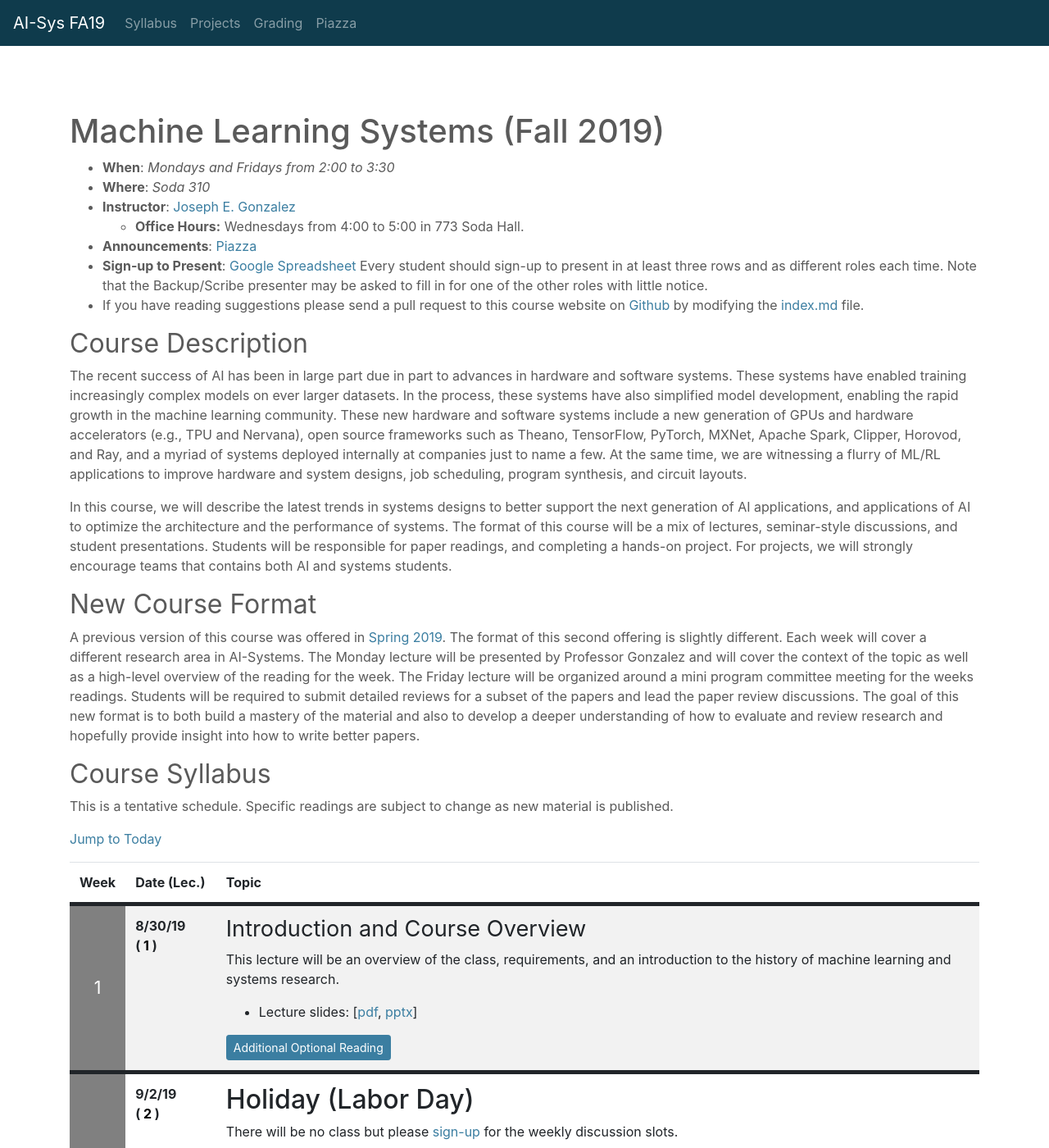
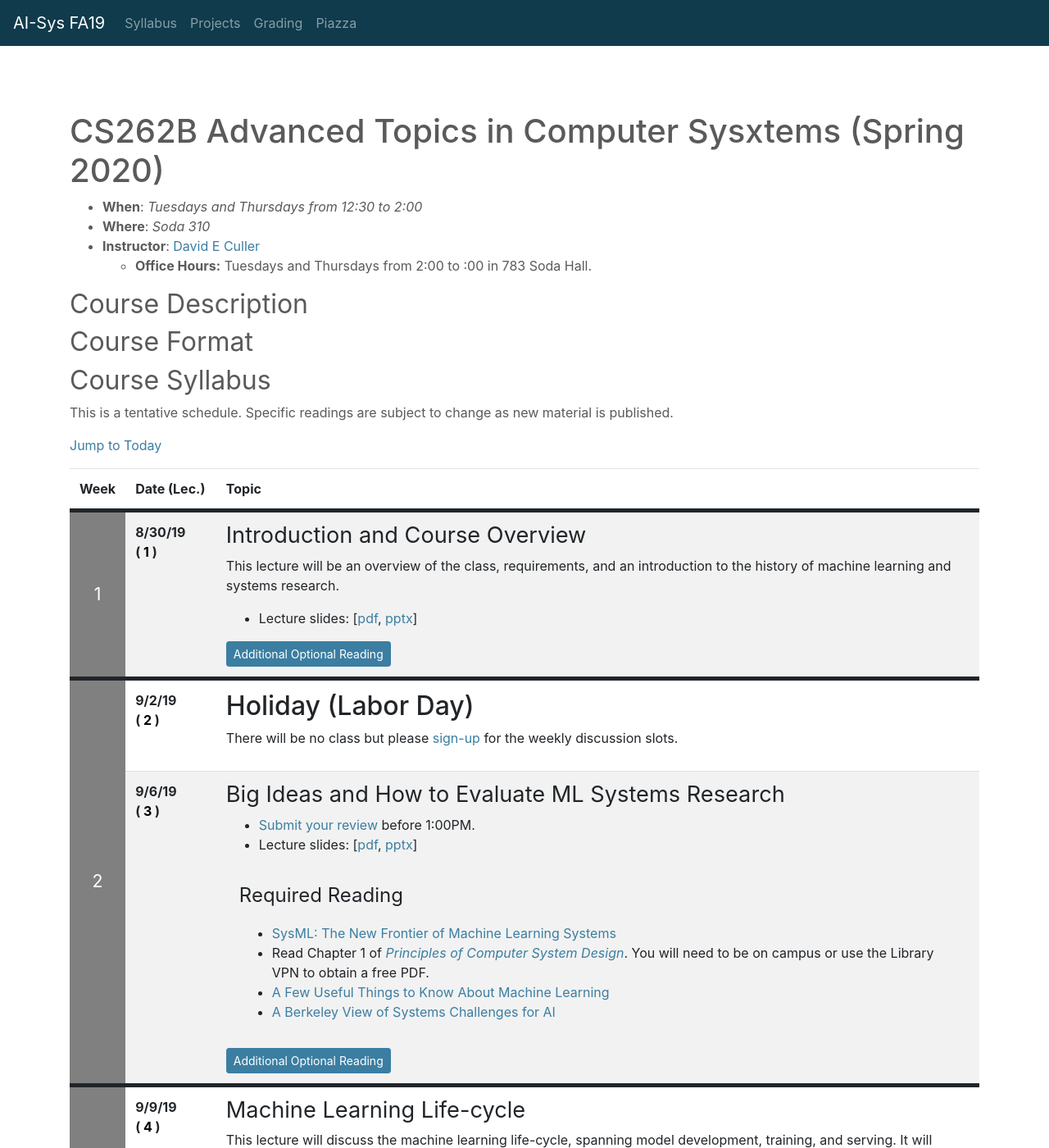
Before and after one commit to deculler/cs262b-sp20, a Jekyll site: the page built from index.md, in a window 1280 px wide and 1400 px high. Shown: the whole window at 82% size. Built offline with Jekyll 4.4.1, drawn with Linux system fonts in a browser that asks for light colours; nearby versions of some CDN libraries; our own code applies the rules of GitHub Pages for plain Markdown files.

Commit message:
Start to fix index

```diff
--- a/index.md
+++ b/index.md
@@ -3,38 +3,19 @@ layout: default
 ---
 
 
-# Machine Learning Systems (Fall 2019)
+# CS262B Advanced Topics in Computer Sysxtems (Spring 2020)
 
-* **When**: *Mondays and Fridays from 2:00 to 3:30*
+* **When**: *Tuesdays and Thursdays from 12:30 to 2:00*
 * **Where**: *Soda 310*
-* **Instructor**: [Joseph E. Gonzalez](https://eecs.berkeley.edu/~jegonzal)
-   * **Office Hours:** Wednesdays from 4:00 to 5:00 in 773 Soda Hall.
-* **Announcements**: [Piazza](https://piazza.com/class/jz1seb32ovq4p2)
-* **Sign-up to Present**: [Google Spreadsheet](https://docs.google.com/spreadsheets/d/1EEf58o80eVCgPZmj71oBYRBcSVWsr7OMn9rOx6X9bnY/edit?usp=sharing) Every student should sign-up to present in at least three rows and as different roles each time.  Note that the Backup/Scribe presenter may be asked to fill in for one of the other roles with little notice.
-* If you have reading suggestions please send a pull request to this course website on [Github](https://github.com/ucbrise/cs294-ai-sys-fa19) by modifying the [index.md](https://github.com/ucbrise/cs294-ai-sys-fa19/blob/master/index.md) file.
-
-
+* **Instructor**: [David E Culler](https://eecs.berkeley.edu/~culler)
+   * **Office Hours:** Tuesdays and Thursdays from 2:00 to :00 in 783 Soda Hall.
 
 ## Course Description
 
-The recent success of AI has been in large part due in part to advances in hardware and software systems. These systems have enabled training increasingly complex models on ever larger datasets. In the process, these systems have also simplified model development, enabling the rapid growth in the machine learning community. These new hardware and software systems include a new generation of GPUs and hardware accelerators (e.g., TPU and Nervana), open source frameworks such as Theano, TensorFlow, PyTorch, MXNet, Apache Spark, Clipper, Horovod, and Ray, and a myriad of systems deployed internally at companies just to name a few.
-At the same time, we are witnessing a flurry of ML/RL applications to improve hardware and system designs, job scheduling, program synthesis, and circuit layouts.
 
-In this course, we will describe the latest trends in systems designs to better support the next generation of AI applications, and applications of AI to optimize the architecture and the performance of systems.
-The format of this course will be a mix of lectures, seminar-style discussions, and student presentations.
-Students will be responsible for paper readings, and completing a hands-on project.
-For projects, we will strongly encourage teams that contains both AI and systems students.
-
-
-
-## New Course Format
-
-A previous version of this course was offered in <a href="https://ucbrise.github.io/cs294-ai-sys-sp19/#today">Spring 2019</a>.  The format of this second offering is slightly different.  Each week will cover a different research area in AI-Systems.  The Monday lecture will be presented by Professor Gonzalez and will cover the context of the topic as well as a high-level overview of the reading for the week.  The Friday lecture will be organized around a mini program committee meeting for the weeks readings.  Students will be required to submit detailed reviews for a subset of the papers and lead the paper review discussions.  The goal of this new format is to both build a mastery of the material and also to develop a deeper understanding of how to evaluate and review research and hopefully provide insight into how to write better papers.
-
+## Course Format
 
 ## Course Syllabus
-
-
 
 <!-- This is the dates for all the lectures -->
 {% capture dates %}
```
